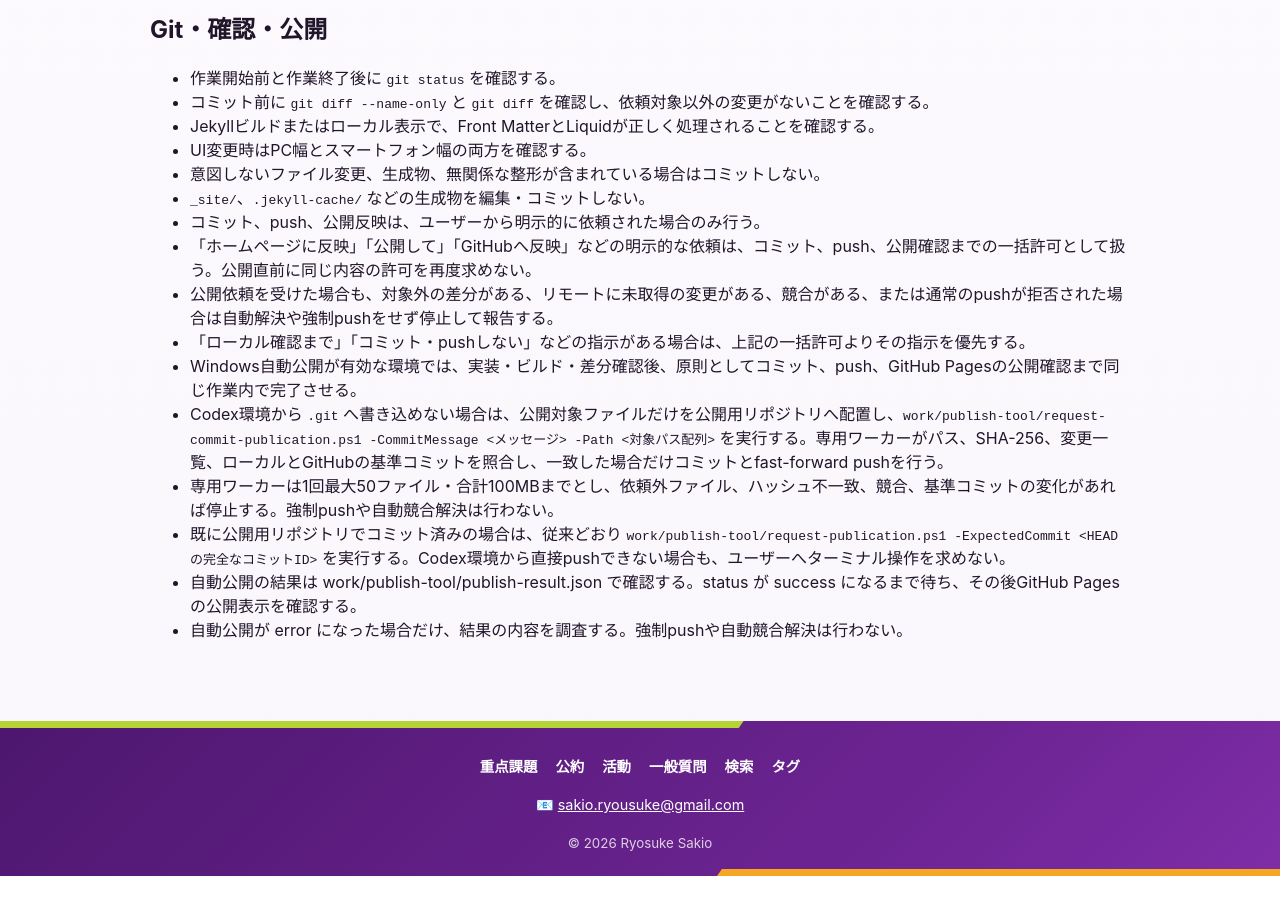
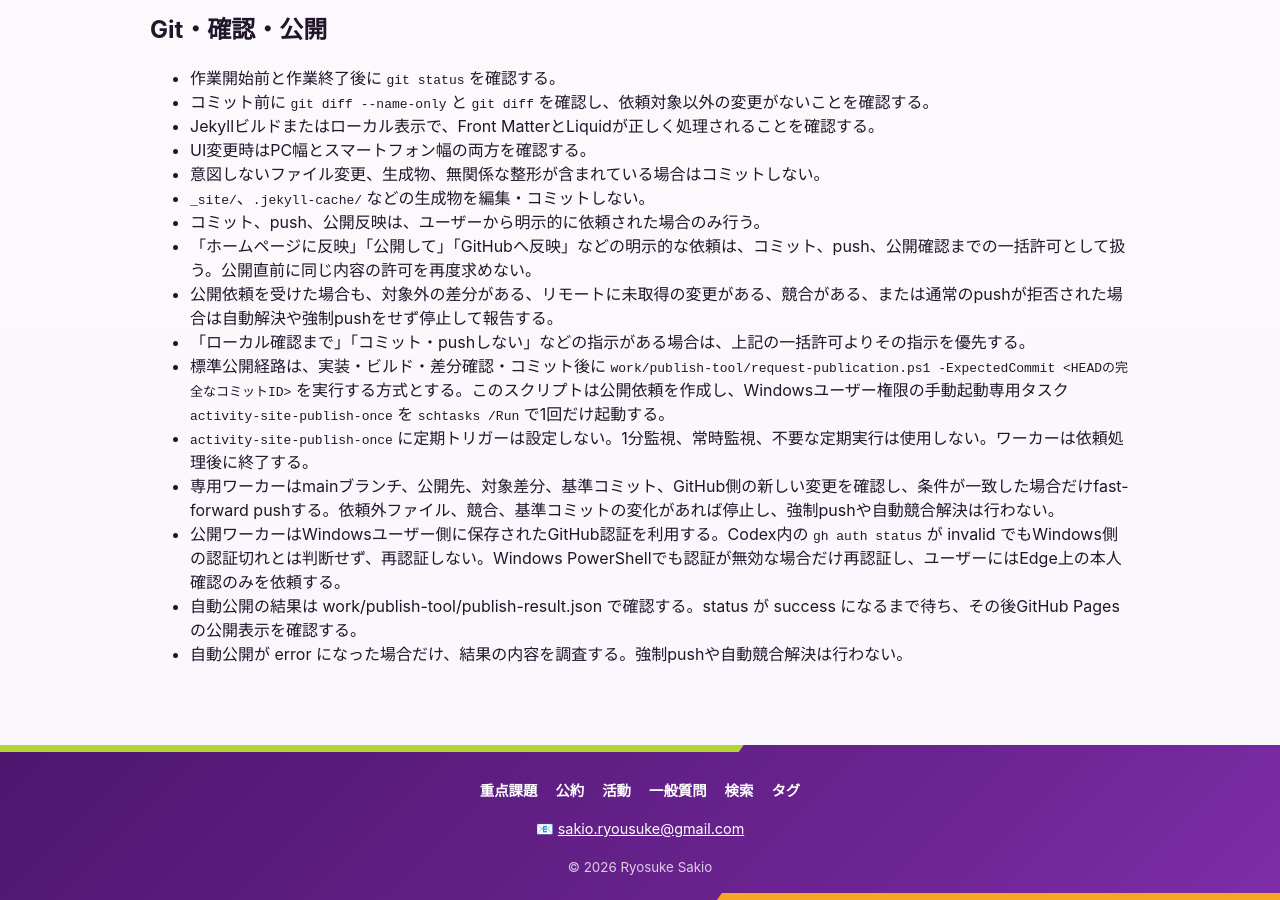
Before and after one commit to sakioryousuke-eng/activity-site, a Jekyll site: the page built from AGENTS.md, in a window 1280 px wide and 900 px high, scrolled down 2596 px. Built offline with Jekyll 4.4.1, drawn with Linux system fonts in a browser that asks for light colours; our own code applies the rules of GitHub Pages for plain Markdown files; before the commit the page ends 3472 px from its top, so only the background shows below that.

Commit message:
Simplify one-time publication workflow

```diff
--- a/AGENTS.md
+++ b/AGENTS.md
@@ -81,9 +81,9 @@
 - 「ホームページに反映」「公開して」「GitHubへ反映」などの明示的な依頼は、コミット、push、公開確認までの一括許可として扱う。公開直前に同じ内容の許可を再度求めない。
 - 公開依頼を受けた場合も、対象外の差分がある、リモートに未取得の変更がある、競合がある、または通常のpushが拒否された場合は自動解決や強制pushをせず停止して報告する。
 - 「ローカル確認まで」「コミット・pushしない」などの指示がある場合は、上記の一括許可よりその指示を優先する。
-- Windows自動公開が有効な環境では、実装・ビルド・差分確認後、原則としてコミット、push、GitHub Pagesの公開確認まで同じ作業内で完了させる。
-- Codex環境から `.git` へ書き込めない場合は、公開対象ファイルだけを公開用リポジトリへ配置し、`work/publish-tool/request-commit-publication.ps1 -CommitMessage <メッセージ> -Path <対象パス配列>` を実行する。専用ワーカーがパス、SHA-256、変更一覧、ローカルとGitHubの基準コミットを照合し、一致した場合だけコミットとfast-forward pushを行う。
-- 専用ワーカーは1回最大50ファイル・合計100MBまでとし、依頼外ファイル、ハッシュ不一致、競合、基準コミットの変化があれば停止する。強制pushや自動競合解決は行わない。
-- 既に公開用リポジトリでコミット済みの場合は、従来どおり `work/publish-tool/request-publication.ps1 -ExpectedCommit <HEADの完全なコミットID>` を実行する。Codex環境から直接pushできない場合も、ユーザーへターミナル操作を求めない。
+- 標準公開経路は、実装・ビルド・差分確認・コミット後に `work/publish-tool/request-publication.ps1 -ExpectedCommit <HEADの完全なコミットID>` を実行する方式とする。このスクリプトは公開依頼を作成し、Windowsユーザー権限の手動起動専用タスク `activity-site-publish-once` を `schtasks /Run` で1回だけ起動する。
+- `activity-site-publish-once` に定期トリガーは設定しない。1分監視、常時監視、不要な定期実行は使用しない。ワーカーは依頼処理後に終了する。
+- 専用ワーカーはmainブランチ、公開先、対象差分、基準コミット、GitHub側の新しい変更を確認し、条件が一致した場合だけfast-forward pushする。依頼外ファイル、競合、基準コミットの変化があれば停止し、強制pushや自動競合解決は行わない。
+- 公開ワーカーはWindowsユーザー側に保存されたGitHub認証を利用する。Codex内の `gh auth status` が invalid でもWindows側の認証切れとは判断せず、再認証しない。Windows PowerShellでも認証が無効な場合だけ再認証し、ユーザーにはEdge上の本人確認のみを依頼する。
 - 自動公開の結果は work/publish-tool/publish-result.json で確認する。status が success になるまで待ち、その後GitHub Pagesの公開表示を確認する。
 - 自動公開が error になった場合だけ、結果の内容を調査する。強制pushや自動競合解決は行わない。
```
